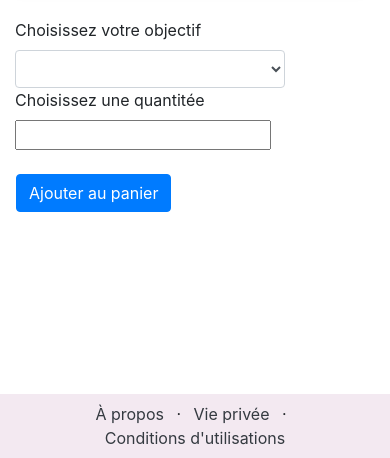
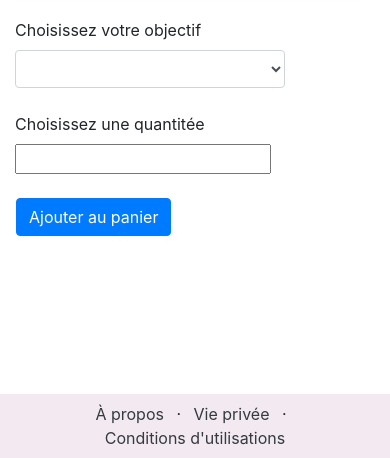
Before and after one commit to Valforts/Valforts.github.io-onorico, a website: page product.html in a window 390 px wide. Shown: the part 386-844 px from the top of the page. Drawn offline with nearby package versions, Linux system fonts and the light colour scheme; no server answers.

Commit message:
Responsive product page

```diff
--- a/product.html
+++ b/product.html
@@ -69,20 +69,19 @@
 
         <form class="" action="index.html" method="post">
           <div class="row">
-            <div class="col">
+            <div class="col-12 col-lg-6">
                 <label for="inputOak">Choisissez votre objectif</label>
                 <select required class="form-control w-75 "id="inputOak">
-
                 </select>
             </div>
 
-            <div class="col">
-                <label for="">Choisissez une quantitée</label>
+            <div class="col-12  mt-4 col-lg-6 mt-lg-0">
+                <label class="col-sm-12 p-0" for="">Choisissez une quantitée</label>
                 <input required type="number" name="numberInput" min="1">
             </div>
           </div>
 
-          <div class="row">
+          <div class="row mb-4">
             <button type="submit" class="btn btn-primary mt-4 ml-3" name="button">Ajouter au panier</button>
           </div>
         </form>
```
